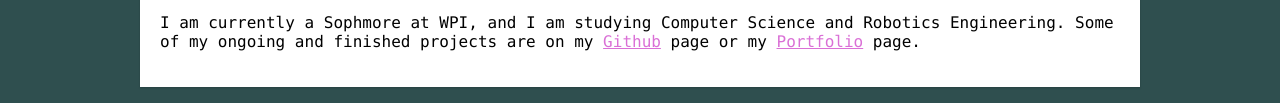
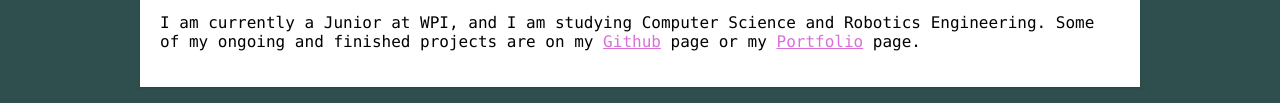
Before and after one commit to VictoriaThornton/VictoriaThornton.github.io, a plain HTML site: page About/index.html in a window 1280 px wide. Shown: the part 353-456 px from the top of the page. Drawn offline with Linux system fonts and the light colour scheme.

Commit message:
Update About Page (class year)

```diff
--- a/About/index.html
+++ b/About/index.html
@@ -32,7 +32,7 @@
 		<p>Hello. My name is Victoria Thornton, and
 			programming is one of my favorite activities. So far, I have written code in Java, C++, C#, Python, and JavaScript, I have developed some 3D games using the Unity game engine, and I am
 			also learning webpage design and 3D modelling for fun. </p>
-			<p>I am currently a Sophmore at WPI, and I am studying Computer Science and Robotics Engineering. Some of my ongoing and finished projects are on my <a href = "http://www.github.com/victoriathornton">Github</a> page or my <a href="../Portfolio/index.html" target="">Portfolio</a> page. </p>
+			<p>I am currently a Junior at WPI, and I am studying Computer Science and Robotics Engineering. Some of my ongoing and finished projects are on my <a href = "http://www.github.com/victoriathornton">Github</a> page or my <a href="../Portfolio/index.html" target="">Portfolio</a> page. </p>
 	</div>
 
 	</body>
```
